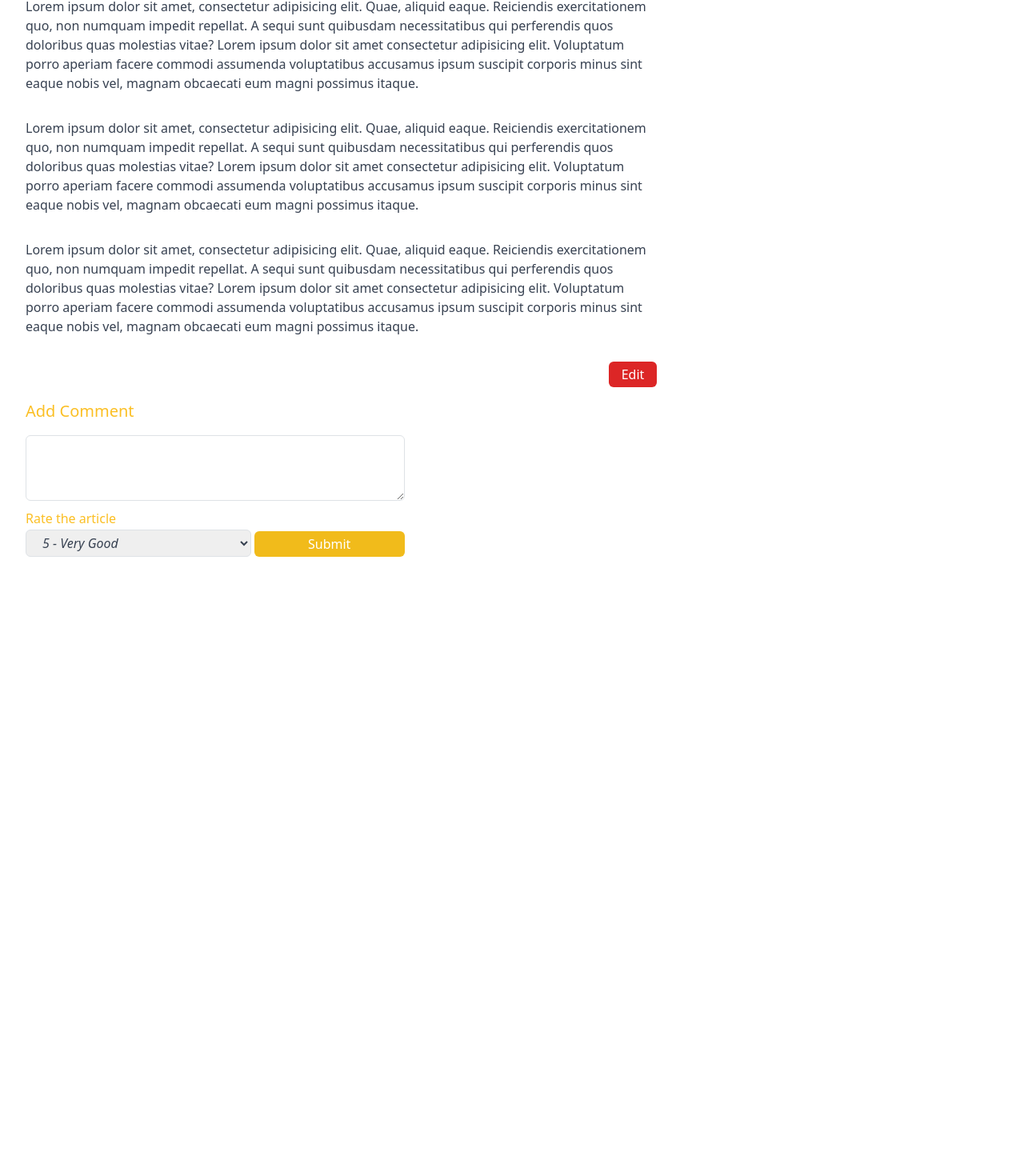
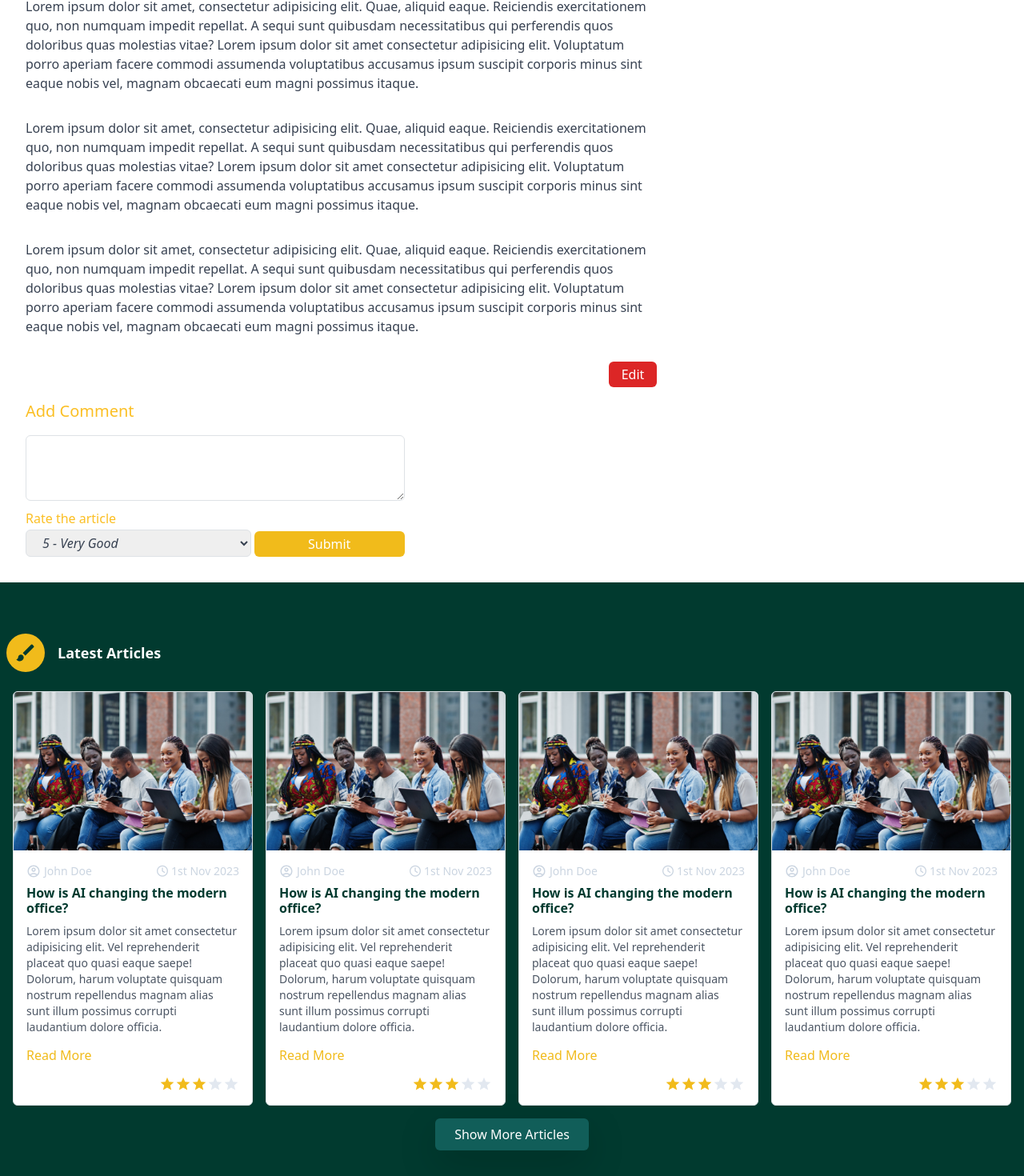
Before and after one commit to BrianBaraza23/MoringaFinalProject, a React (Create React App) app: page /articles/1 in a window 1280 px wide. Shown: the part 761-2231 px from the top of the page at 80% size. Before the commit the page ends 1489 px from the top, so only its background shows below. Built offline with nearby package versions, Linux system fonts and the light colour scheme.

Commit message:
Add responsiveness to article card

```diff
--- a/src/components/Article.jsx
+++ b/src/components/Article.jsx
@@ -117,7 +117,7 @@ const Article = () => {
             </button>
           </div>
         </div>
-        <div className='col-span-1 bg-white px-8 pt-8 md:pr-8'>
+        <div className='col-span-1 bg-white px-8 pt-8 md:pr-8 mb-3'>
           <div className='flex justify-between text-slate-300 text-md'>
             <div className='flex gap-1 items-center'>
               <AccountCircleOutlinedIcon style={{ fontSize: "24px" }} />
--- a/src/components/ArticlesSection.jsx
+++ b/src/components/ArticlesSection.jsx
@@ -4,7 +4,7 @@ import BrushIcon from "@mui/icons-material/Brush";
 
 const ArticlesSection = ({ section_color }) => {
   return (
-    <div className={`${section_color} p-12`}>
+    <div className={`${section_color} py-12 px-2 md:px-12`}>
       <div className='flex gap-3 items-center my-3'>
         <div className='w-12 h-12 rounded-full bg-default-gold flex justify-center items-center text-default-green'>
           <BrushIcon style={{ fontSize: "28px" }} />
@@ -19,7 +19,7 @@ const ArticlesSection = ({ section_color }) => {
           Latest Articles
         </h5>
       </div>
-      <div className='grid grid-cols-4 flex justify-center'>
+      <div className='grid grid-cols-1 md:grid-cols-3 lg:grid-cols-4 flex justify-center'>
         <div className='col-span-1 p-2'>
           <ArticleCard />
         </div>
@@ -33,6 +33,11 @@ const ArticlesSection = ({ section_color }) => {
           <ArticleCard />
         </div>
       </div>
+      <div className='w-full flex justify-center my-2'>
+        <button className='bg-teal-800 px-4 text-white rounded py-2 shadow-lg'>
+          Show More Articles
+        </button>
+      </div>
     </div>
   );
 };
--- a/src/pages/ArticlePage.jsx
+++ b/src/pages/ArticlePage.jsx
@@ -1,12 +1,14 @@
 import React from "react";
 import Header from "../components/Header";
 import Article from "../components/Article";
+import ArticlesSection from "../components/ArticlesSection";
 
 const ArticlePage = () => {
   return (
     <div>
       <Header />
       <Article />
+      <ArticlesSection section_color='bg-default-green' />
     </div>
   );
 };
```
